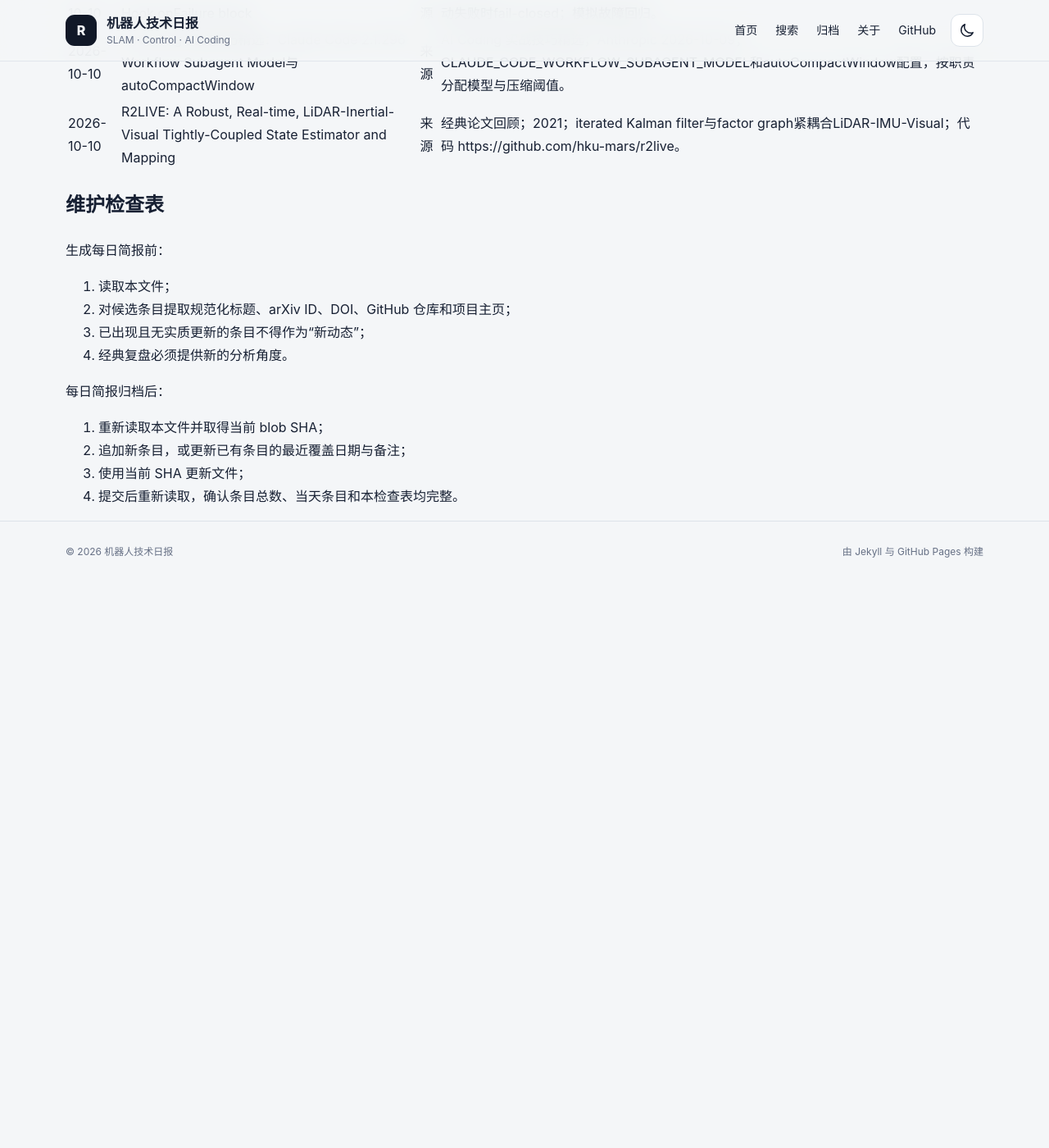
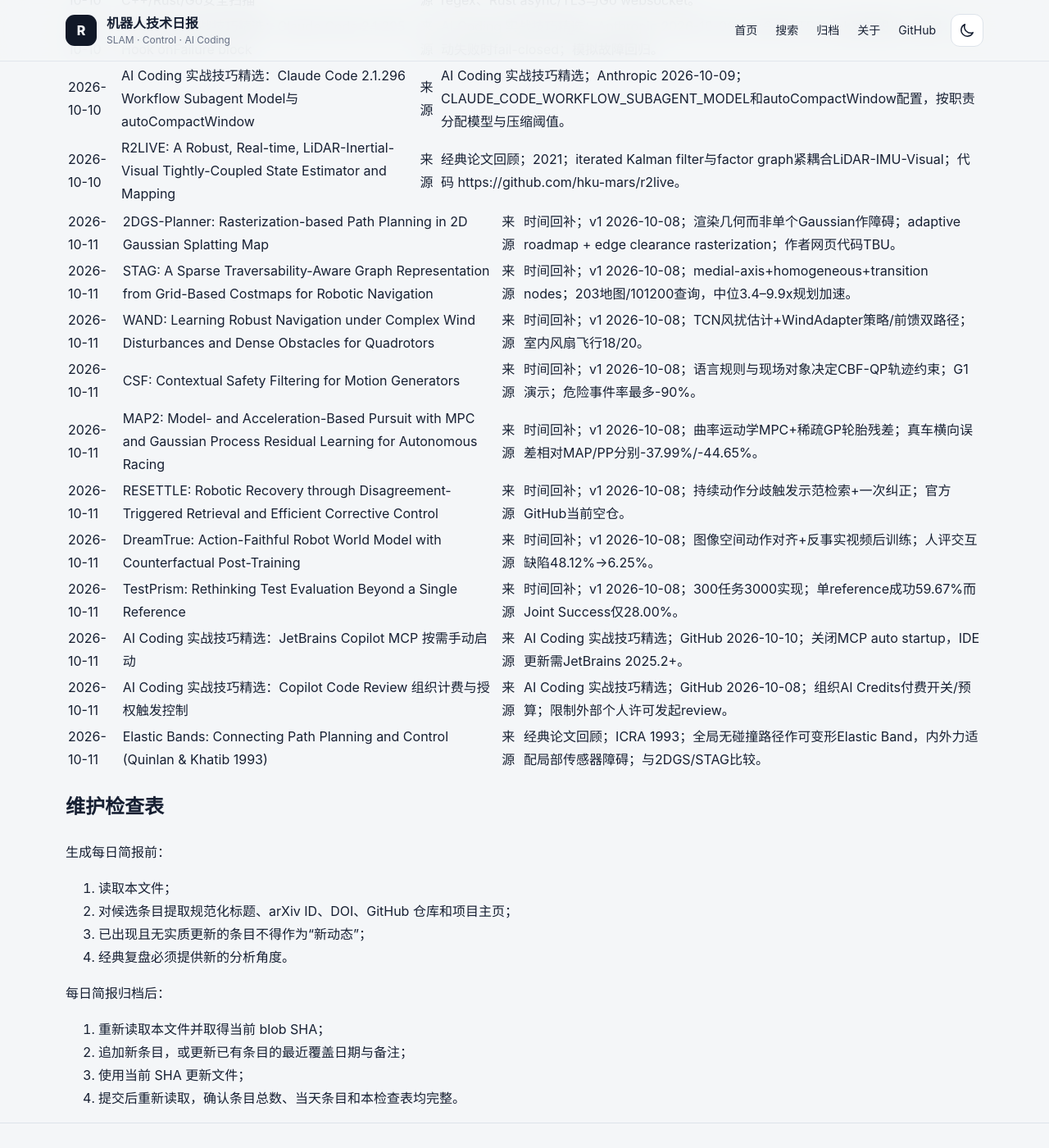
Before and after one commit to helywin/daily, a Jekyll site: the page built from robotics-brief-covered-items.md, in a window 1280 px wide and 1400 px high, scrolled down 64597 px. Shown: the whole window at 82% size. Built offline with Jekyll 4.4.1, drawn with Linux system fonts in a browser that asks for light colours; our own code applies the rules of GitHub Pages for plain Markdown files; before the commit the page ends 65305 px from its top, so only the background shows below that; some of the changed text lies outside the part shown.

Commit message:
docs: update robotics brief coverage index for 2026-10-11

```diff
--- a/robotics-brief-covered-items.md
+++ b/robotics-brief-covered-items.md
@@ -1,6 +1,6 @@
 # 机器人技术简报已覆盖条目索引
 
-> 最后更新：2026-10-10（Asia/Shanghai）
+> 最后更新：2026-10-11（Asia/Shanghai）
 >
 > 用途：每日简报选题前强制查重。本文件保留全部历史条目的最近覆盖日期、规范标题、至少一个可直接访问的原始来源和必要备注。
 >
@@ -142,6 +142,8 @@
 >
 > 2026-10-10 新增 8 条主动态、3 条 AI Coding 实战技巧精选与 1 条经典论文回顾，共 950 条。
 
+> 2026-10-11 新增 8 条主动态、2 条 AI Coding 实战技巧精选与 1 条经典论文回顾，共 961 条。
+>
 ## 已核验条目
 
 | 最近覆盖 | 规范条目 | 规范来源 | 备注 |
@@ -1162,6 +1164,19 @@
 | 2026-10-10 | AI Coding 实战技巧精选：Claude Code 2.1.296 Workflow Subagent Model与autoCompactWindow | [来源](https://github.com/anthropics/claude-code/releases/tag/v2.1.296) | AI Coding 实战技巧精选；Anthropic 2026-10-09；CLAUDE_CODE_WORKFLOW_SUBAGENT_MODEL和autoCompactWindow配置，按职责分配模型与压缩阈值。 |
 | 2026-10-10 | R2LIVE: A Robust, Real-time, LiDAR-Inertial-Visual Tightly-Coupled State Estimator and Mapping | [来源](https://arxiv.org/abs/2102.12400) | 经典论文回顾；2021；iterated Kalman filter与factor graph紧耦合LiDAR-IMU-Visual；代码 https://github.com/hku-mars/r2live。 |
 
+
+| 2026-10-11 | 2DGS-Planner: Rasterization-based Path Planning in 2D Gaussian Splatting Map | [来源](https://arxiv.org/abs/2610.11752) | 时间回补；v1 2026-10-08；渲染几何而非单个Gaussian作障碍；adaptive roadmap + edge clearance rasterization；作者网页代码TBU。 |
+| 2026-10-11 | STAG: A Sparse Traversability-Aware Graph Representation from Grid-Based Costmaps for Robotic Navigation | [来源](https://arxiv.org/abs/2610.11943) | 时间回补；v1 2026-10-08；medial-axis+homogeneous+transition nodes；203地图/101200查询，中位3.4–9.9x规划加速。 |
+| 2026-10-11 | WAND: Learning Robust Navigation under Complex Wind Disturbances and Dense Obstacles for Quadrotors | [来源](https://arxiv.org/abs/2610.11809) | 时间回补；v1 2026-10-08；TCN风扰估计+WindAdapter策略/前馈双路径；室内风扇飞行18/20。 |
+| 2026-10-11 | CSF: Contextual Safety Filtering for Motion Generators | [来源](https://arxiv.org/abs/2610.12467) | 时间回补；v1 2026-10-08；语言规则与现场对象决定CBF-QP轨迹约束；G1演示；危险事件率最多-90%。 |
+| 2026-10-11 | MAP2: Model- and Acceleration-Based Pursuit with MPC and Gaussian Process Residual Learning for Autonomous Racing | [来源](https://arxiv.org/abs/2610.12196) | 时间回补；v1 2026-10-08；曲率运动学MPC+稀疏GP轮胎残差；真车横向误差相对MAP/PP分别-37.99%/-44.65%。 |
+| 2026-10-11 | RESETTLE: Robotic Recovery through Disagreement-Triggered Retrieval and Efficient Corrective Control | [来源](https://arxiv.org/abs/2610.12185) | 时间回补；v1 2026-10-08；持续动作分歧触发示范检索+一次纠正；官方GitHub当前空仓。 |
+| 2026-10-11 | DreamTrue: Action-Faithful Robot World Model with Counterfactual Post-Training | [来源](https://arxiv.org/abs/2610.12468) | 时间回补；v1 2026-10-08；图像空间动作对齐+反事实视频后训练；人评交互缺陷48.12%→6.25%。 |
+| 2026-10-11 | TestPrism: Rethinking Test Evaluation Beyond a Single Reference | [来源](https://arxiv.org/abs/2610.12289) | 时间回补；v1 2026-10-08；300任务3000实现；单reference成功59.67%而Joint Success仅28.00%。 |
+| 2026-10-11 | AI Coding 实战技巧精选：JetBrains Copilot MCP 按需手动启动 | [来源](https://github.blog/changelog/2026-10-10-new-controls-and-chat-improvements-in-copilot-for-jetbrains/) | AI Coding 实战技巧精选；GitHub 2026-10-10；关闭MCP auto startup，IDE更新需JetBrains 2025.2+。 |
+| 2026-10-11 | AI Coding 实战技巧精选：Copilot Code Review 组织计费与授权触发控制 | [来源](https://github.blog/changelog/2026-10-08-copilot-code-review-new-organization-billing-options-and-controls/) | AI Coding 实战技巧精选；GitHub 2026-10-08；组织AI Credits付费开关/预算；限制外部个人许可发起review。 |
+| 2026-10-11 | Elastic Bands: Connecting Path Planning and Control (Quinlan & Khatib 1993) | [来源](https://doi.org/10.1109/ROBOT.1993.291936) | 经典论文回顾；ICRA 1993；全局无碰撞路径作可变形Elastic Band，内外力适配局部传感器障碍；与2DGS/STAG比较。 |
+
 ## 维护检查表
 
 生成每日简报前：
```
